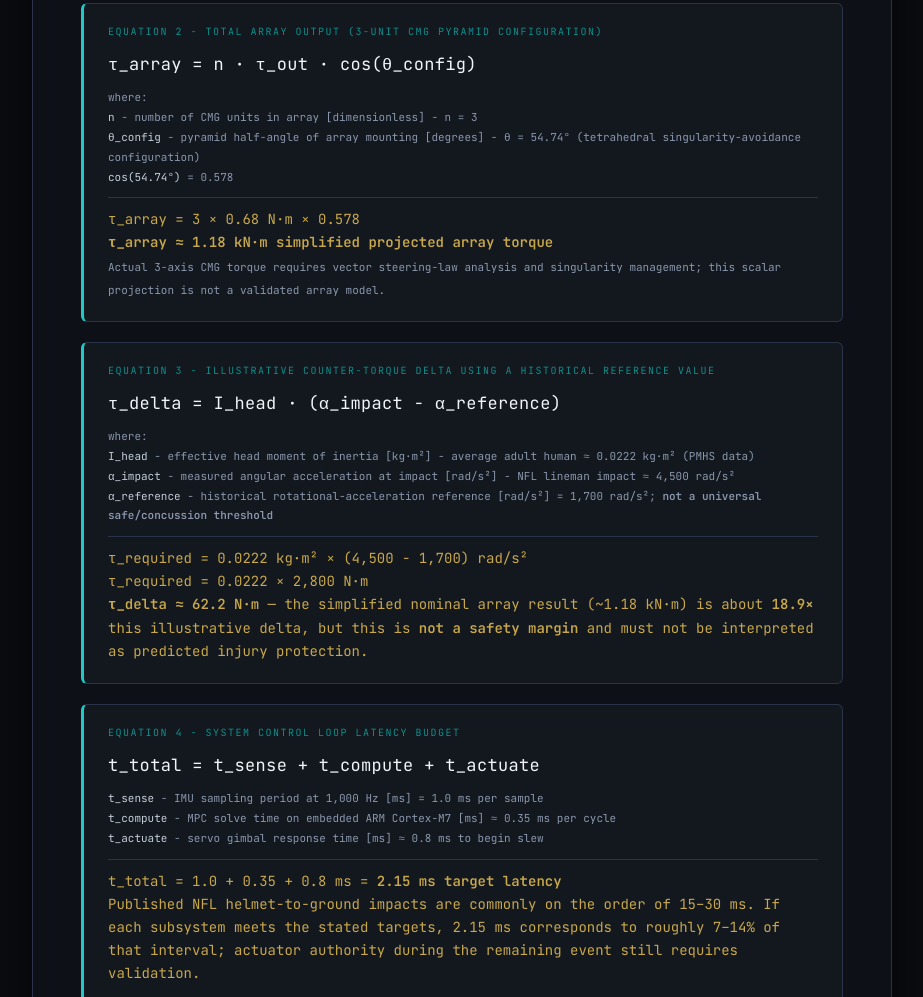
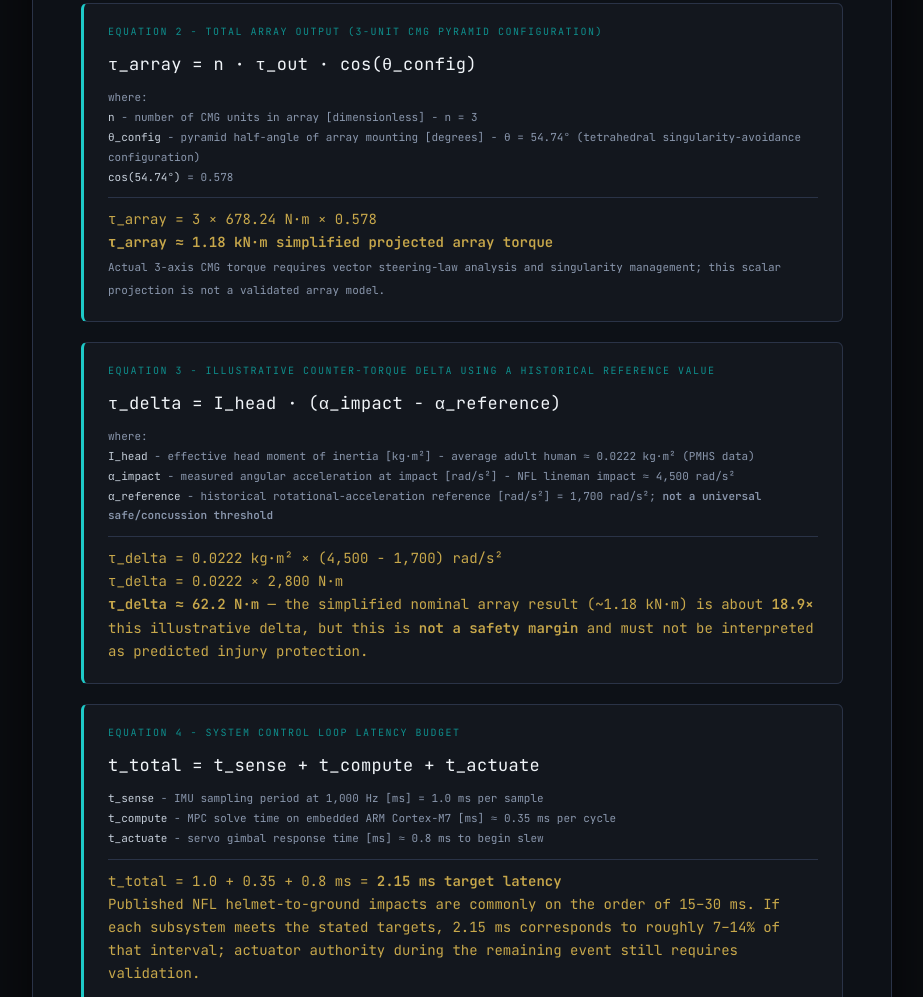
Before and after one commit to thetygr/inercept, a plain HTML site: page index.html in a window 1280 px wide. Shown: the part 3696-4693 px from the top of the page, without its empty margins (178-1101 px from the left). Drawn offline with Linux system fonts and the light colour scheme.

Commit message:
Fix residual equation substitutions

```diff
--- a/index.html
+++ b/index.html
@@ -959,7 +959,7 @@
         <span>cos(54.74°)</span> = 0.578
       </div>
       <div class="eq-result">
-        τ_array = 3 × 0.68 N·m × 0.578<br>
+        τ_array = 3 × 678.24 N·m × 0.578<br>
         <strong>τ_array ≈ 1.18 kN·m simplified projected array torque</strong><br><span style="color:var(--mist);font-size:11px;">Actual 3-axis CMG torque requires vector steering-law analysis and singularity management; this scalar projection is not a validated array model.</span>
       </div>
     </div>
@@ -975,8 +975,8 @@
         <span>α_reference</span> - historical rotational-acceleration reference [rad/s²] = 1,700 rad/s²; <strong>not a universal safe/concussion threshold</strong>
       </div>
       <div class="eq-result">
-        τ_required = 0.0222 kg·m² × (4,500 - 1,700) rad/s²<br>
-        τ_required = 0.0222 × 2,800 N·m<br>
+        τ_delta = 0.0222 kg·m² × (4,500 - 1,700) rad/s²<br>
+        τ_delta = 0.0222 × 2,800 N·m<br>
         <strong>τ_delta ≈ 62.2 N·m</strong> — the simplified nominal array result (~1.18 kN·m) is about <strong>18.9×</strong> this illustrative delta, but this is <strong>not a safety margin</strong> and must not be interpreted as predicted injury protection.
       </div>
     </div>
```
